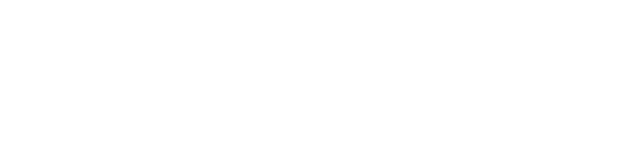
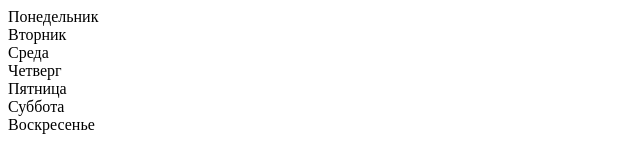
Before and after one commit to mvwhack/gloLessonsJS_Hard, a plain HTML site: page index.html in a window 1280 px wide. Shown: the whole page, without its empty margins (0-640 px from the left). Drawn offline with Linux system fonts and the light colour scheme.

Commit message:
Выполнил сложное задание 7 урока

```diff
--- a/index.html
+++ b/index.html
@@ -1,13 +1,21 @@
 <!DOCTYPE html>
 <html lang="en">
+
 <head>
   <meta charset="UTF-8">
   <meta http-equiv="X-UA-Compatible" content="IE=edge">
   <meta name="viewport" content="width=device-width, initial-scale=1.0">
   <title>Document</title>
+  <link rel="stylesheet" href="./style.css">
   <script defer src="./script.js"></script>
 </head>
+
 <body>
 
+  <div id="fordays">
+
+  </div>
+
 </body>
+
 </html>
--- a/script.js
+++ b/script.js
@@ -1,37 +1,23 @@
 'use strict';
 
-// Вывести массив, перебрать его, вывести в консоль только те что начинаются на 2 или 4
-let arr = ["258", "5698", "789", "456", "425", "963", "279"];
+const week = ['Понедельник', 'Вторник', 'Среда', 'Четверг', 'Пятница', 'Суббота', 'Воскресенье'];
+const day = document.getElementById('fordays');
+const todayDay = new Date();
 
-arr.forEach((item) => {
-  if (item.startsWith('2') || item.startsWith('4')) {
-    console.log(item);
-  }
-});
-
-
-// Перебрать массив с помощью метода Filtr
-let result = arr.filter(function (num) {
-  if (num.startsWith('2') || num.startsWith('4')) {
-    return true;
-  } else {
-    return false;
-  }
-});
-console.log(result.sort());
-
-
-
-// вывести все простые чиса от 1 до 100 в столбик
-for (let i = 1; i <= 100; i++) {
-  let isPrime = true;
-  for (let j = 2; j < i; j++) { // проверить, делится ли число без остатка на j
-    if (i % j === 0) {
-      isPrime = false;
-      break;
+const days = () => {
+  week.forEach((item, i) => {
+    let newdiv = document.createElement('div');
+    if (i === +todayDay.getDay() - 1) {
+      newdiv.classList.add('today');
+      newdiv.textContent = week[i];
     }
-  }
-  if (isPrime) {
-    console.log("Делителями простого числа: " + i + " являются 1 и " + i);
-  }
-}
+    if (item == 'Суббота' || item == 'Воскресенье') {
+      newdiv.classList.add('italic');
+      newdiv.textContent = week[i];
+    } else {
+      newdiv.textContent = week[i];
+    }
+    day.appendChild(newdiv);
+  });
+};
+days();
```
